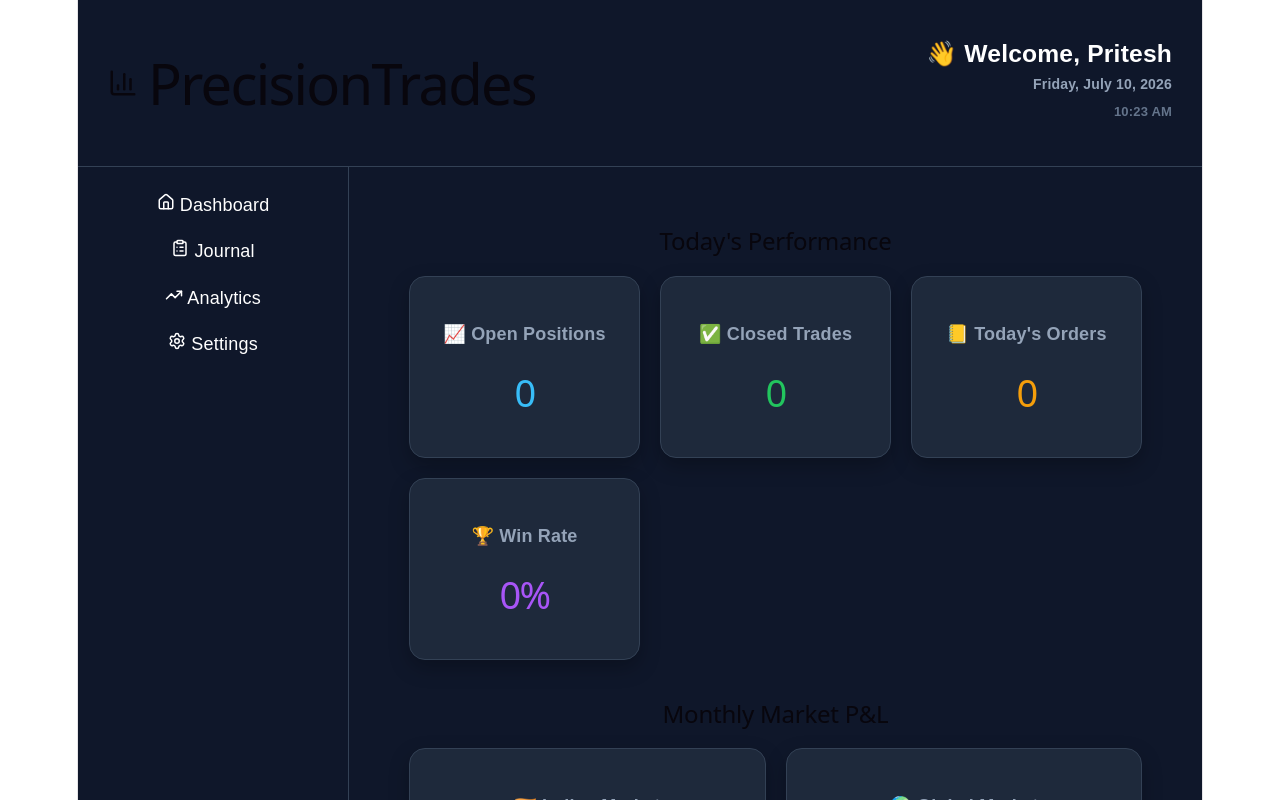
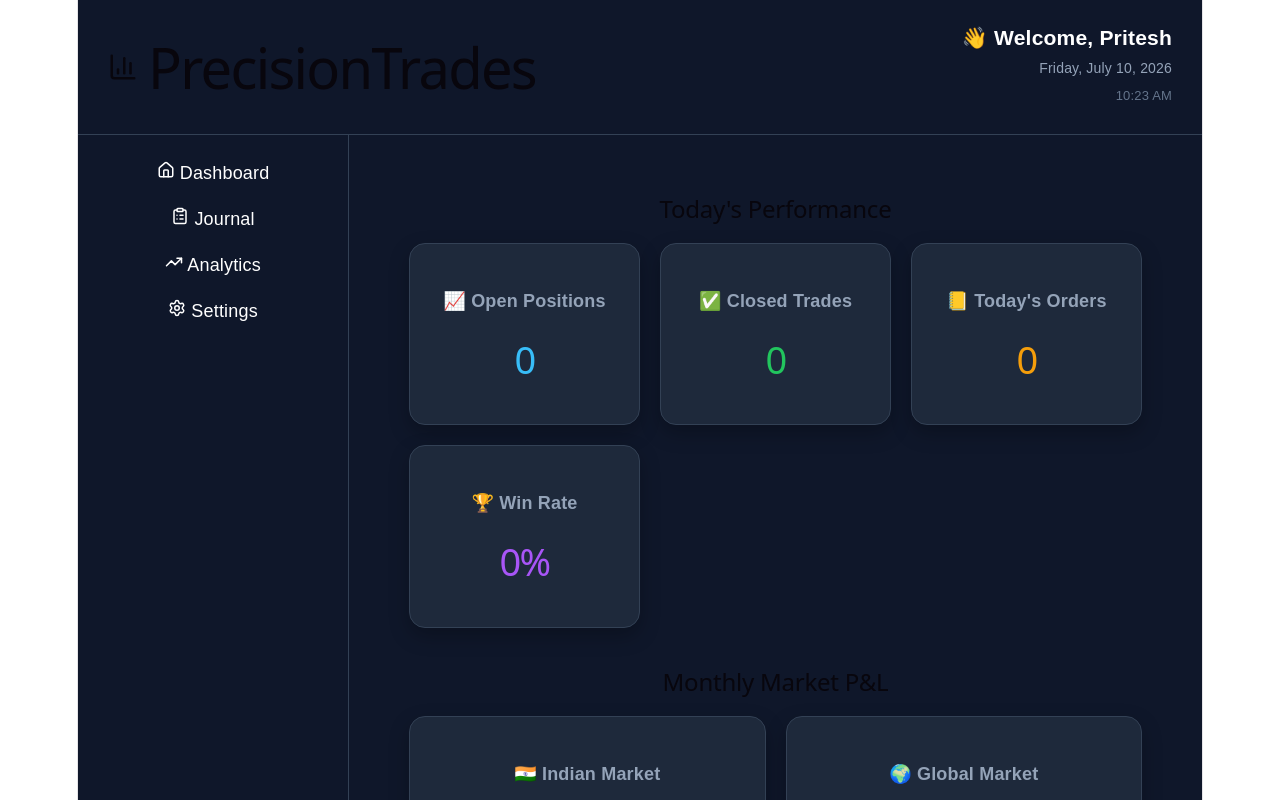
Before and after one commit to refuse21/PrecisionTrades, a React (Vite) app: page / in a window 1280 px wide. Shown: the top 800 px of the page. Built offline with nearby package versions, Linux system fonts and the light colour scheme.

Commit message:
v0.6.1 Live dashboard clock and automatic trade timestamp

```diff
--- a/src/App.jsx
+++ b/src/App.jsx
@@ -29,10 +29,14 @@ const recentActivity = [];
 
 export default function App() {
   const [page, setPage] = useState("dashboard");
+
   const [orders, setOrders] = useState([]);
   const [positions, setPositions] = useState([]);
   const [history, setHistory] = useState([]);
+
   const [loaded, setLoaded] = useState(false);
+
+  const [currentTime, setCurrentTime] = useState(new Date());
 
   useEffect(() => {
     const savedOrders = localStorage.getItem("orders");
@@ -44,6 +48,14 @@ useEffect(() => {
     if (savedHistory) setHistory(JSON.parse(savedHistory));
 
     setLoaded(true);
+  }, []);
+
+  useEffect(() => {
+    const timer = setInterval(() => {
+      setCurrentTime(new Date());
+    }, 1000);
+
+    return () => clearInterval(timer);
   }, []);
 
   useEffect(() => {
@@ -60,6 +72,7 @@ useEffect(() => {
     if (!loaded) return;
     localStorage.setItem("history", JSON.stringify(history));
   }, [history, loaded]);
+
   console.log({
     orders,
     positions,
@@ -76,6 +89,7 @@ console.log({
       }}
     >
       {/* Header */}
+
       <div
         style={{
           display: "flex",
@@ -96,7 +110,7 @@ console.log({
           PrecisionTrades
         </h1>
 
-        <h3><div style={{ textAlign: "right" }}>
+        <div style={{ textAlign: "right" }}>
           <h3 style={{ margin: 0 }}>
             👋 Welcome, Pritesh
           </h3>
@@ -108,7 +122,7 @@ console.log({
               fontSize: "14px",
             }}
           >
-    {new Date().toLocaleDateString(undefined, {
+            {currentTime.toLocaleDateString(undefined, {
               weekday: "long",
               day: "numeric",
               month: "long",
@@ -123,16 +137,19 @@ console.log({
               fontSize: "13px",
             }}
           >
-    {new Date().toLocaleTimeString([], {
+            {currentTime.toLocaleTimeString([], {
               hour: "2-digit",
               minute: "2-digit",
             })}
           </p>
-</div></h3>
         </div>
+      </div>
+
+      {/* Main Layout */}
 
       <div style={{ display: "flex" }}>
         {/* Sidebar */}
+
         <div
           style={{
             width: "220px",
@@ -168,8 +185,8 @@ console.log({
             <Settings size={18} /> Settings
           </p>
         </div>
+                {/* Main Content */}
 
-        {/* Main Content */}
         <div style={{ flex: 1, padding: "30px" }}>
           {page === "dashboard" && (
             <Dashboard
@@ -179,14 +196,16 @@ console.log({
             />
           )}
 
-          {page === "journal" && <Journal
+          {page === "journal" && (
+            <Journal
               orders={orders}
               setOrders={setOrders}
               positions={positions}
               setPositions={setPositions}
               history={history}
               setHistory={setHistory}
-/>}
+            />
+          )}
 
           {page === "analytics" && (
             <>
```
Lines whose indentation alone changed are shown as unchanged.
